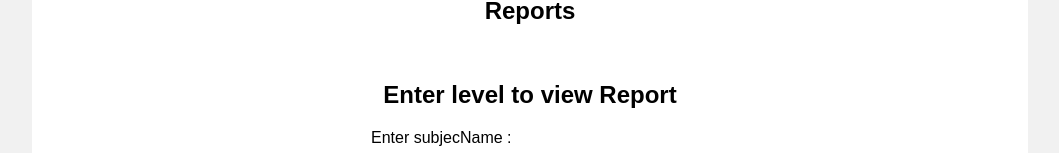
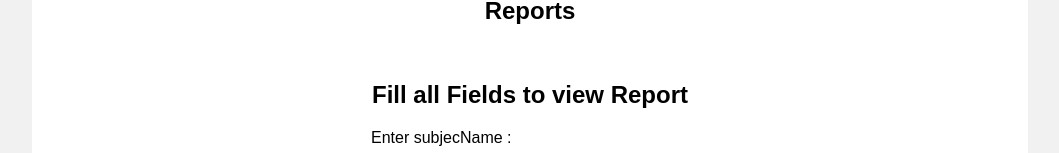
Before and after one commit to madhavi1209/angular-online-exam, an Angular app: page /view-report-custom in a window 1280 px wide. Shown: the part 523-676 px from the top of the page, without its empty margins (110-1169 px from the left). Built offline with nearby package versions, Linux system fonts and the light colour scheme.

Commit message:
SmalllChange in cstmhtml

```diff
--- a/src/app/view-by-custom/view-by-custom.component.html
+++ b/src/app/view-by-custom/view-by-custom.component.html
@@ -3,7 +3,7 @@
     <div class="card">
       <h2 style="text-align: center;">Reports</h2>
       <div class="container">
-        <h2 style="text-align: center;">Enter level to view Report</h2>
+        <h2 style="text-align: center;">Fill all Fields to view Report</h2>
         <form (ngSubmit)="FetchReport()">
           Enter subjecName : <input type="text" name="t1" [(ngModel)]=customFetchDto.subjecName /> <br />
           Enter state : <input type="text" name="t2" [(ngModel)]=customFetchDto.state /> <br />
```
